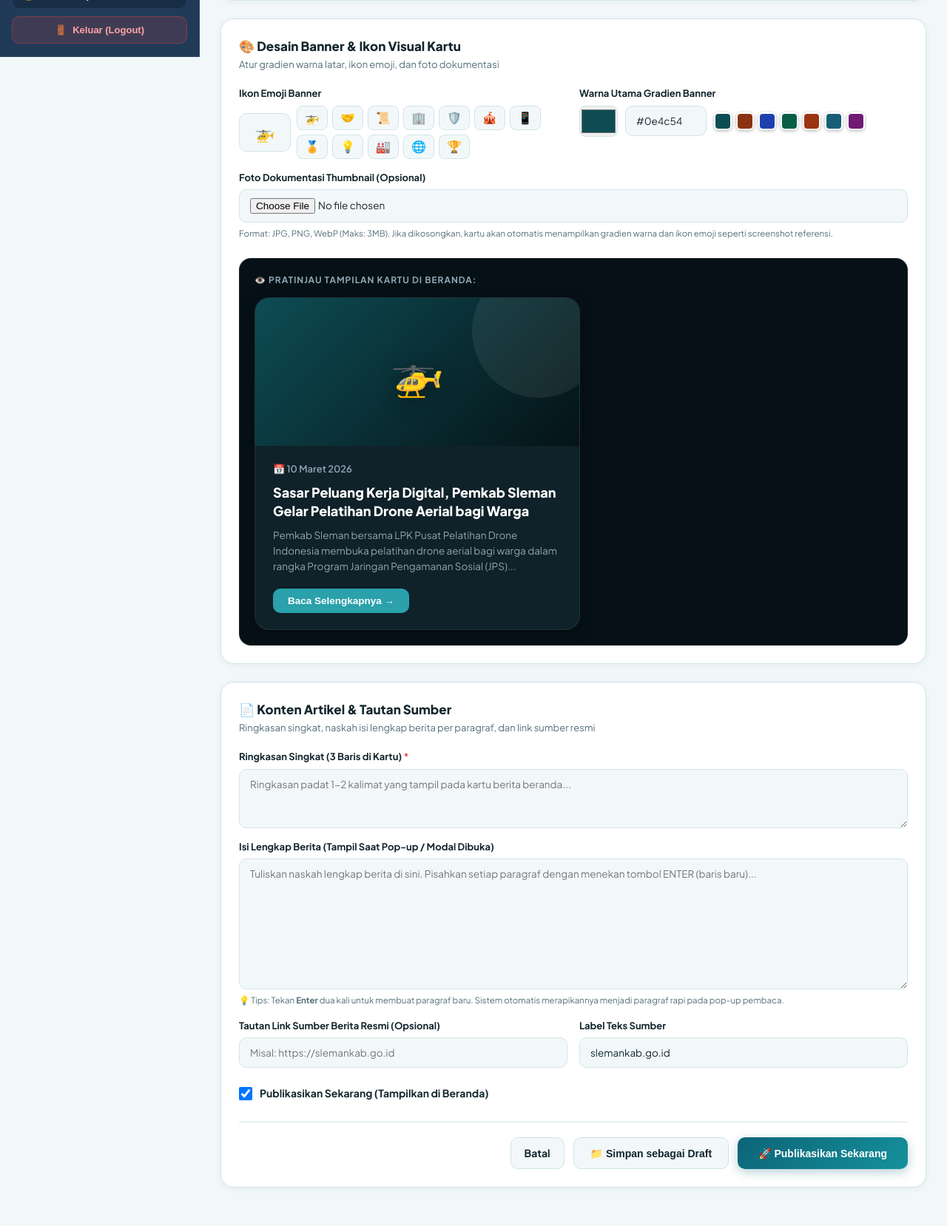
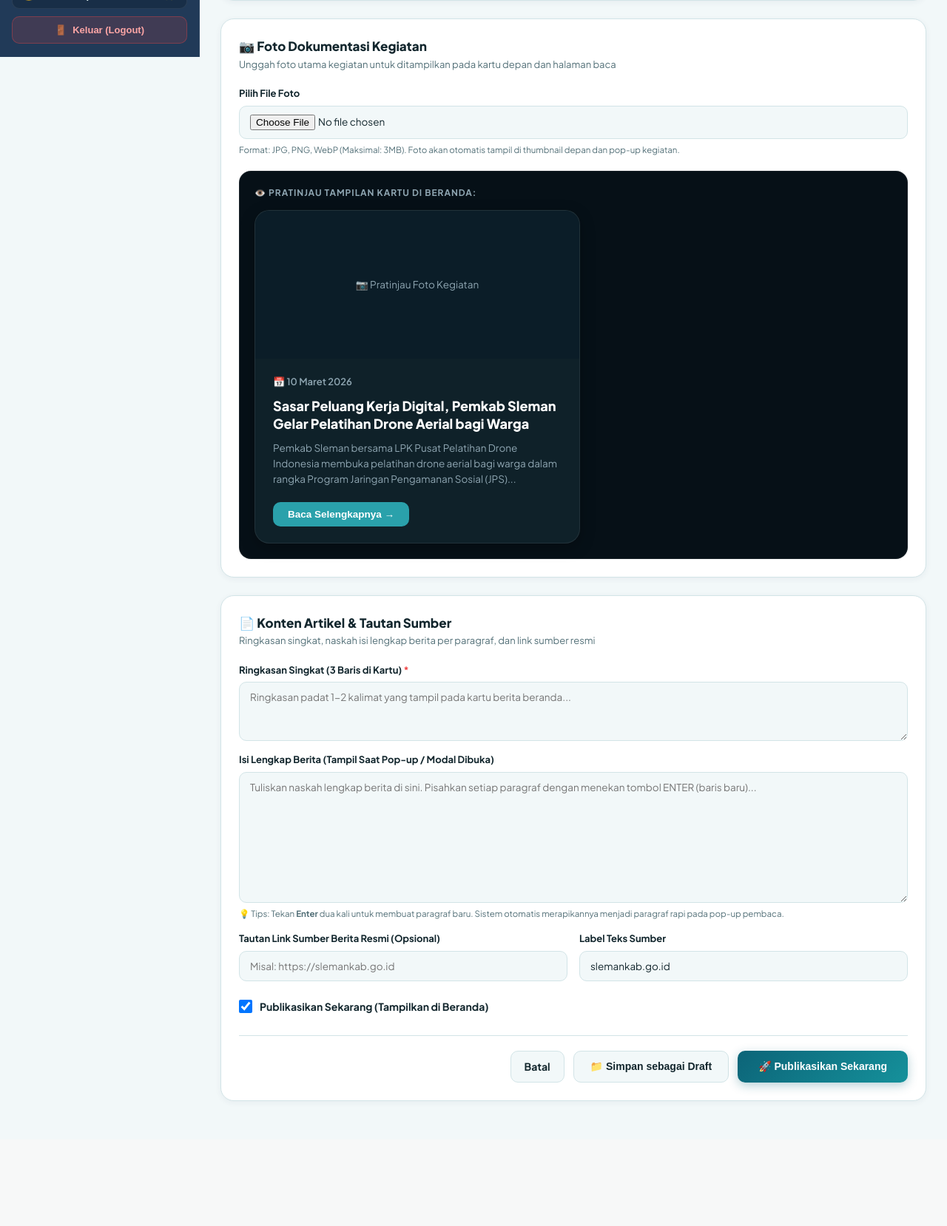
Before and after one commit to ismahanipml-max/hillsisleman.duckdns.org, a Laravel app: page /admin/articles/create in a window 1280 px wide. Shown: the part 723-2381 px from the top of the page at 74% size. After the commit the page ends 2213 px from the top, so only its background shows below. Run offline with Laravel 12, Linux system fonts and the light colour scheme; a user stored in the database is signed in; data comes from the database, SQL or seed files in the repository; data that the repository does not hold is empty; parts of the project's set-up code (start-up, migrations or seed data) failed here and were passed over.

Commit message:
Remove emoji banner and gradient color picker from article form, keeping clean photo upload and preview

```diff
--- a/app/Http/Controllers/Admin/ArticleController.php
+++ b/app/Http/Controllers/Admin/ArticleController.php
@@ -329,8 +329,8 @@ class ArticleController extends Controller
             'penulis' => $validated['penulis'] ?: 'Pengurus DPC HILLSI',
             'sumber' => $validated['sumber'] ?: null,
             'sumber_teks' => $validated['sumber_teks'] ?: null,
-            'ikon' => $validated['ikon'] ?: '📰',
-            'warna' => $validated['warna'] ?: '#0e4c54',
+            'ikon' => $validated['ikon'] ?? '📰',
+            'warna' => $validated['warna'] ?? '#0e4c54',
             'ringkasan' => $validated['ringkasan'],
             'urutan' => (int) ($validated['urutan'] ?? 0),
             'aktif' => $request->has('aktif') ? (bool) $request->aktif : true,
@@ -390,8 +390,8 @@ class ArticleController extends Controller
             'penulis' => $validated['penulis'] ?: 'Pengurus DPC HILLSI',
             'sumber' => $validated['sumber'] ?: null,
             'sumber_teks' => $validated['sumber_teks'] ?: null,
-            'ikon' => $validated['ikon'] ?: '📰',
-            'warna' => $validated['warna'] ?: '#0e4c54',
+            'ikon' => $validated['ikon'] ?? '📰',
+            'warna' => $validated['warna'] ?? '#0e4c54',
             'ringkasan' => $validated['ringkasan'],
             'urutan' => (int) ($validated['urutan'] ?? 0),
             'aktif' => $request->has('aktif') ? (bool) $request->aktif : true,
--- a/resources/views/admin/articles/create.blade.php
+++ b/resources/views/admin/articles/create.blade.php
@@ -161,64 +161,16 @@
         <div class="card-box">
             <div class="card-header">
                 <div>
-                    <h2>🎨 Desain Banner & Ikon Visual Kartu</h2>
-                    <p>Atur gradien warna latar, ikon emoji, dan foto dokumentasi</p>
+                    <h2>📷 Foto Dokumentasi Kegiatan</h2>
+                    <p>Unggah foto utama kegiatan untuk ditampilkan pada kartu depan dan halaman baca</p>
                 </div>
             </div>
 
-            <div class="form-grid">
-                <div class="form-group">
-                    <label class="form-label" for="ikon">Ikon Emoji Banner</label>
-                    <div style="display: flex; gap: 8px; align-items: center;">
-                        <input
-                            type="text"
-                            name="ikon"
-                            id="ikon"
-                            class="form-control"
-                            value="{{ old('ikon', '🚁') }}"
-                            style="width: 70px; text-align: center; font-size: 22px;"
-                            maxlength="8"
-                            oninput="updatePreview()"
-                        >
-                        <div style="display: flex; gap: 6px; flex-wrap: wrap;">
-                            @foreach(['🚁', '🤝', '📜', '🏢', '🛡️', '🎪', '📱', '🏅', '💡', '🏭', '🌐', '🏆'] as $em)
-                                <button type="button" class="btn btn-secondary btn-sm" style="padding: 6px 10px; font-size: 16px;" onclick="selectEmoji('{{ $em }}')">
-                                    {{ $em }}
-                                </button>
-                            @endforeach
-                        </div>
-                    </div>
-                </div>
+            <input type="hidden" name="ikon" id="ikon" value="{{ old('ikon', '📰') }}">
+            <input type="hidden" name="warna" id="warna" value="{{ old('warna', '#0e4c54') }}">
 
-                <div class="form-group">
-                    <label class="form-label" for="warna">Warna Utama Gradien Banner</label>
-                    <div style="display: flex; gap: 10px; align-items: center;">
-                        <input
-                            type="color"
-                            name="warna"
-                            id="warna"
-                            value="{{ old('warna', '#0e4c54') }}"
-                            style="width: 52px; height: 42px; border-radius: 8px; border: 1px solid var(--border); cursor: pointer;"
-                            onchange="updatePreview()"
-                        >
-                        <input
-                            type="text"
-                            id="warnaText"
-                            class="form-control"
-                            value="{{ old('warna', '#0e4c54') }}"
-                            style="width: 110px;"
-                            oninput="document.getElementById('warna').value = this.value; updatePreview();"
-                        >
-                        <div style="display: flex; gap: 6px; flex-wrap: wrap;">
-                            @foreach(['#0e4c54', '#8a3314', '#1e40af', '#065f46', '#9a3412', '#155e75', '#701a75'] as $col)
-                                <div onclick="selectColor('{{ $col }}')" style="width: 24px; height: 24px; border-radius: 6px; background: {{ $col }}; cursor: pointer; border: 2px solid #fff; box-shadow: 0 1px 4px rgba(0,0,0,0.3);"></div>
-                            @endforeach
-                        </div>
-                    </div>
-                </div>
-
-                <div class="form-group col-full">
-                    <label class="form-label" for="foto">Foto Dokumentasi Thumbnail (Opsional)</label>
+            <div class="form-group" style="margin-bottom: 20px;">
+                <label class="form-label" for="foto">Pilih File Foto</label>
                 <input
                     type="file"
                     name="foto"
@@ -228,22 +180,20 @@
                     onchange="previewImage(this)"
                 >
                 <span style="font-size: 11.5px; color: var(--text-muted);">
-                        Format: JPG, PNG, WebP (Maks: 3MB). Jika dikosongkan, kartu akan otomatis menampilkan gradien warna dan ikon emoji seperti screenshot referensi.
+                    Format: JPG, PNG, WebP (Maksimal: 3MB). Foto akan otomatis tampil di thumbnail depan dan pop-up kegiatan.
                 </span>
-                </div>
             </div>
 
             <!-- Live Card Preview -->
-            <div style="margin-top: 24px; padding: 20px; background: #061017; border-radius: 16px; border: 1px solid rgba(255,255,255,0.08);">
+            <div style="margin-top: 16px; padding: 20px; background: #061017; border-radius: 16px; border: 1px solid rgba(255,255,255,0.08);">
                 <div style="font-size: 12px; font-weight: 700; text-transform: uppercase; letter-spacing: 0.08em; color: #8fa6b2; margin-bottom: 14px;">
                     👁️ Pratinjau Tampilan Kartu di Beranda:
                 </div>
                 <div style="max-width: 440px;">
                     <div style="background: #0f2129; border: 1px solid rgba(255,255,255,0.08); border-radius: 20px; overflow: hidden; box-shadow: 0 6px 20px rgba(0,0,0,0.25);">
-                        <div id="previewThumb" style="position: relative; width: 100%; height: 200px; display: flex; align-items: center; justify-content: center; background: linear-gradient(135deg, #0e4c54, #051317); overflow: hidden;">
-                            <div style="position: absolute; width: 180px; height: 180px; border-radius: 50%; background: rgba(255,255,255,0.07); right: -35px; top: -45px;"></div>
-                            <span id="previewIcon" style="font-size: 58px; filter: drop-shadow(0 6px 14px rgba(0,0,0,.4));">🚁</span>
+                        <div id="previewThumb" style="position: relative; width: 100%; height: 200px; display: flex; align-items: center; justify-content: center; background: #0b1d28; overflow: hidden;">
                             <img id="previewImgEl" src="" style="width: 100%; height: 100%; object-fit: cover; position: absolute; inset: 0; display: none;">
+                            <span id="previewNoImg" style="font-size: 13.5px; color: #8fa6b2; z-index: 1;">📷 Pratinjau Foto Kegiatan</span>
                         </div>
                         <div style="padding: 22px 24px;">
                             <div id="previewDate" style="font-size: 13px; color: #8fa6b2; font-weight: 600; margin-bottom: 10px;">
@@ -464,31 +414,29 @@ function selectColor(col) {
 
 function previewImage(input) {
     var imgEl = document.getElementById('previewImgEl');
+    var noImg = document.getElementById('previewNoImg');
     if (input.files && input.files[0]) {
         var reader = new FileReader();
         reader.onload = function(e) {
             imgEl.src = e.target.result;
             imgEl.style.display = 'block';
+            if (noImg) noImg.style.display = 'none';
         };
         reader.readAsDataURL(input.files[0]);
     } else {
         imgEl.style.display = 'none';
+        if (noImg) noImg.style.display = 'block';
     }
 }
 
 function updatePreview() {
-    var judul = document.getElementById('judul').value || 'Judul Berita & Kegiatan Anda';
+    var judul = document.getElementById('judul').value || 'Judul Kegiatan Anda';
     var tgl = document.getElementById('tanggal').value || '10 Maret 2026';
-    var ringkasan = document.getElementById('ringkasan').value || 'Ringkasan singkat berita akan tampil di sini sebanyak maksimal 3 baris...';
-    var ikon = document.getElementById('ikon').value || '📰';
-    var warna = document.getElementById('warna').value || '#0e4c54';
+    var ringkasan = document.getElementById('ringkasan').value || 'Ringkasan singkat kegiatan akan tampil di sini sebanyak maksimal 3 baris...';
 
-    document.getElementById('previewTitle').textContent = judul;
-    document.getElementById('previewDate').textContent = '📅 ' + tgl;
-    document.getElementById('previewDesc').textContent = ringkasan;
-    document.getElementById('previewIcon').textContent = ikon;
-    document.getElementById('previewThumb').style.background = 'linear-gradient(135deg, ' + warna + ', #051317)';
-    document.getElementById('warnaText').value = warna;
+    if (document.getElementById('previewTitle')) document.getElementById('previewTitle').textContent = judul;
+    if (document.getElementById('previewDate')) document.getElementById('previewDate').textContent = '📅 ' + tgl;
+    if (document.getElementById('previewDesc')) document.getElementById('previewDesc').textContent = ringkasan;
 }
 </script>
 @endpush
```
Also changed, not shown: resources/views/admin/articles/edit.blade.php (+37 -84 lines). Lines whose indentation alone changed are shown as unchanged.
